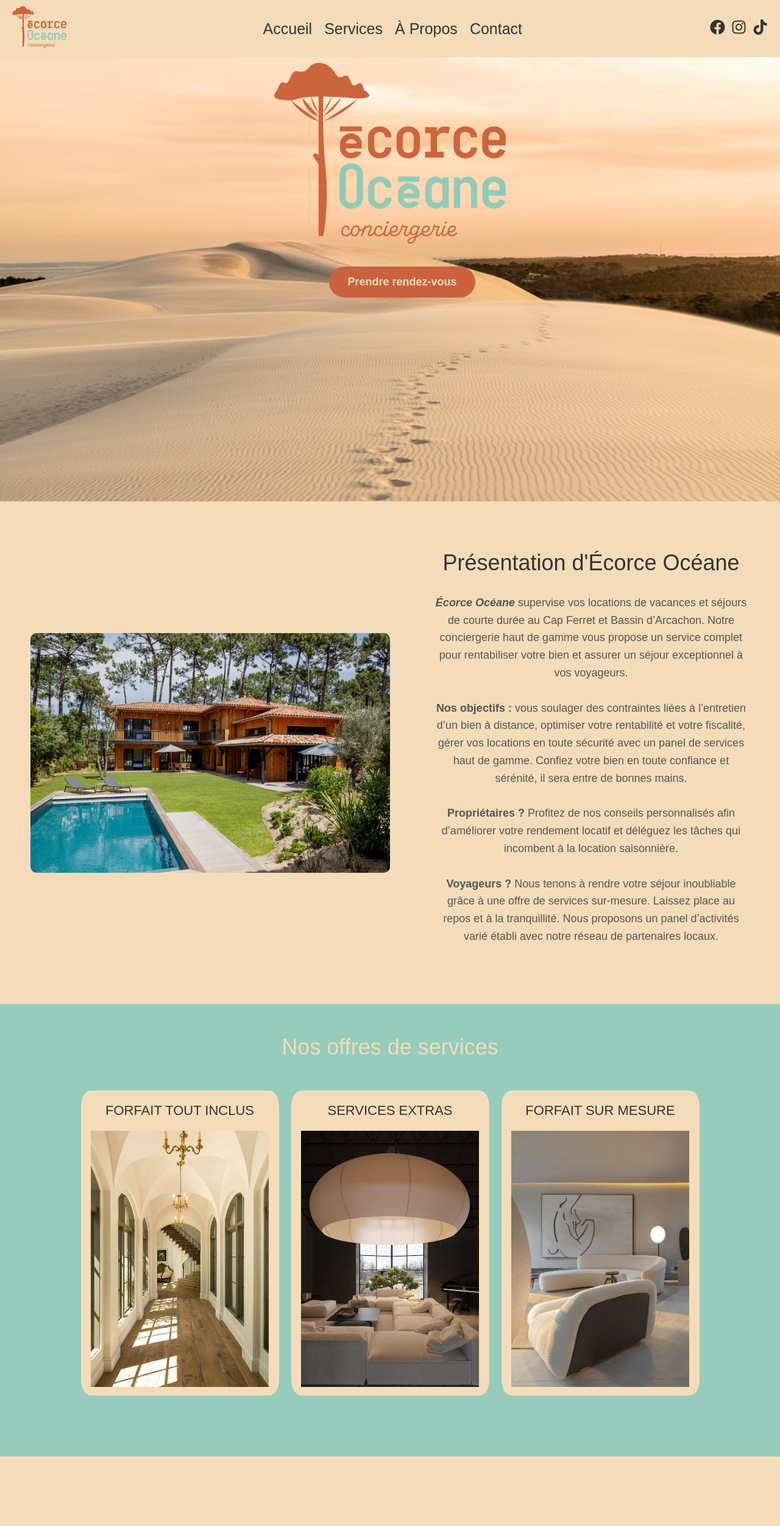
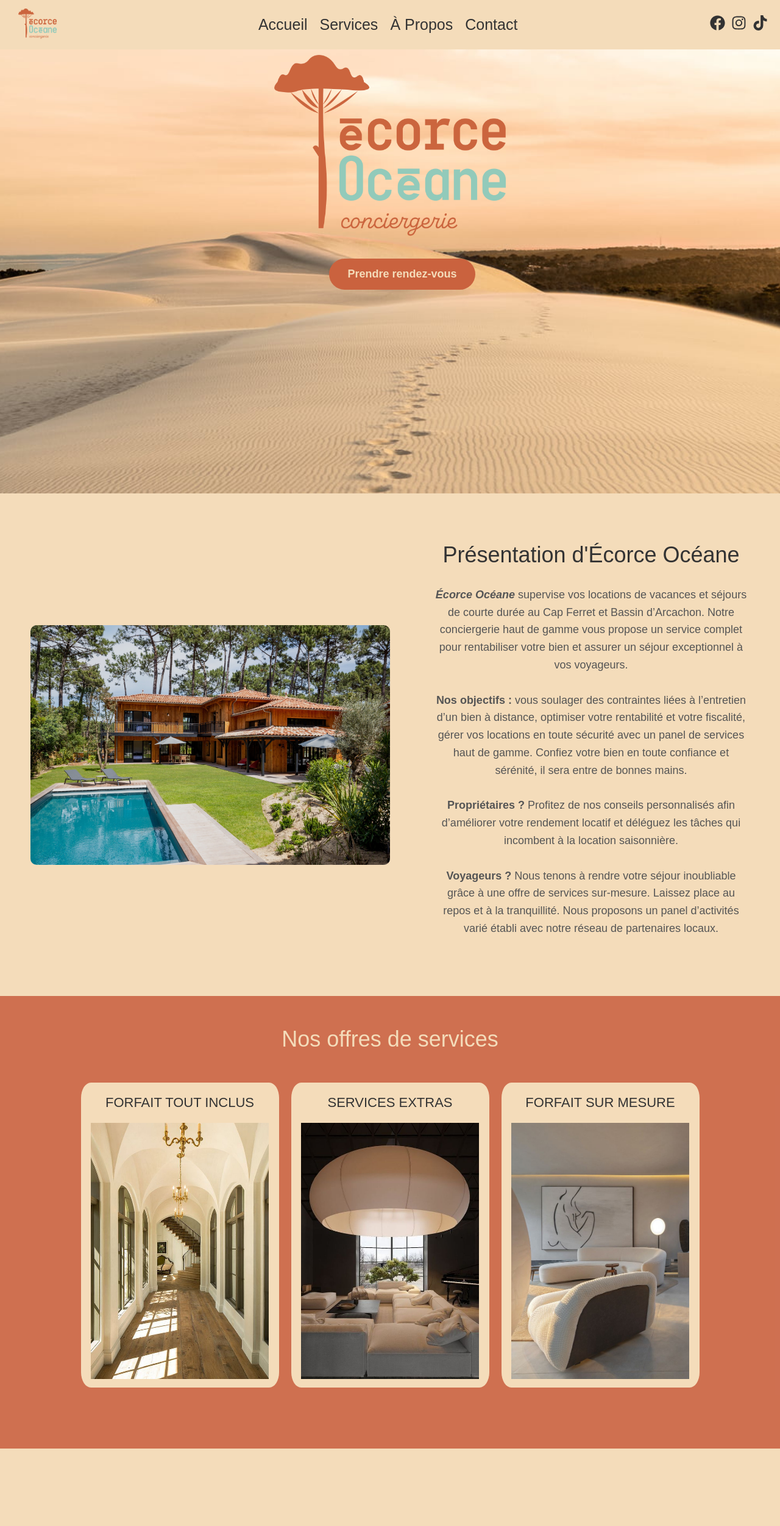
Before and after one commit to tombrbt/ecorceoceane, a React (Create React App) app: page / in a window 1280 px wide. Shown: the top 2502 px of the page at 61% size. Built offline with nearby package versions, Linux system fonts and the light colour scheme.

Commit message:
Changement couleur bg et button

```diff
--- a/src/styles/Header.css
+++ b/src/styles/Header.css
@@ -2,15 +2,16 @@
     display: flex;
     justify-content: space-between;
     align-items: center;
-    /* background-color: #ffffff; */
     background-color: rgb(244, 220, 186);
     padding: 10px 20px 10px 20px;    ;
     font-family: Coolvetica, sans-serif ;
   }
 
   .logo img {
-    height: 70px;
+    height: 50px;
     padding-right: 25px;
+    padding-left: 10px;
+
 
   }
 
--- a/src/styles/Main.css
+++ b/src/styles/Main.css
@@ -109,7 +109,7 @@
 /* Services */
 .servicess {
   padding: 50px;
-  background-color: #95CCBC;
+  background-color: rgba(202, 97, 62, 0.9);
 }
 
 .services-title {
@@ -118,10 +118,8 @@
   margin-bottom: 30px;
   /* color: #333; */
   color: rgb(244, 220, 186);
-
   font-family: Coolvetica, sans-serif;
   font-weight: lighter;
-
   margin-top: 0px;
   margin-bottom: 0px;
 }
@@ -132,7 +130,7 @@
   justify-content: center;
   gap: 20px; /* Ajoute un écart uniforme entre les cartes */
   padding: 50px;
-  background-color: #95CCBC;
+  /* background-color: #CA623E; */
   font-family: Coolvetica, sans-serif ;
 
 }
@@ -261,6 +259,7 @@
     font-weight: lighter;
     font-size: 2.25rem;
 
+
   }
 
   .about-founders p {
@@ -273,7 +272,7 @@
 
   /* Section Contact */
 .contact {
-  background-color: #95CCBC;
+  background-color: #CA623E;
   text-align: center;
   padding: 50px;
 }
@@ -282,6 +281,8 @@
   font-family: Coolvetica, sans-serif;
   font-weight: lighter;
   font-size: 2.25rem;  margin-bottom: 20px;
+  color: rgb(244, 220, 186);
+
 }
 
 .contact-form {
@@ -290,12 +291,15 @@
   display: flex;
   flex-direction: column;
   gap: 20px;
+  color: rgb(244, 220, 186);
+
 }
 
 /* Alignement horizontal pour les champs par ligne */
 .form-row {
   display: flex;
   gap: 20px;
+  ;
 }
 
 .form-group {
@@ -320,6 +324,8 @@
   border-radius: 5px;
   font-size: 1rem;
   font-family: Arial, sans-serif;
+  background-color: rgb(244, 220, 186);
+
 
 }
 
@@ -331,8 +337,8 @@
 
 .submit-button {
   padding: 10px 20px;
-  background-color: #CA623E;
-  color: rgb(244, 220, 186);
+  background-color: rgb(244, 220, 186);
+  color: #CA623E;
   border: none;
   border-radius: 5px;
   cursor: pointer;
```
Also changed, not shown: src/App.css (line endings or trailing spaces), src/index.css (line endings or trailing spaces).
